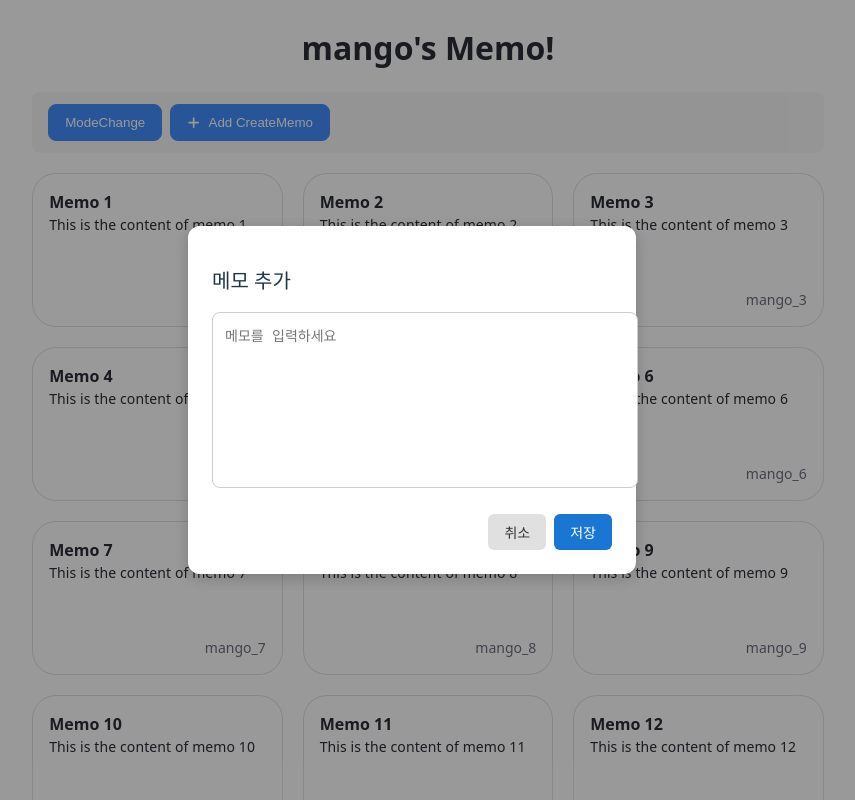
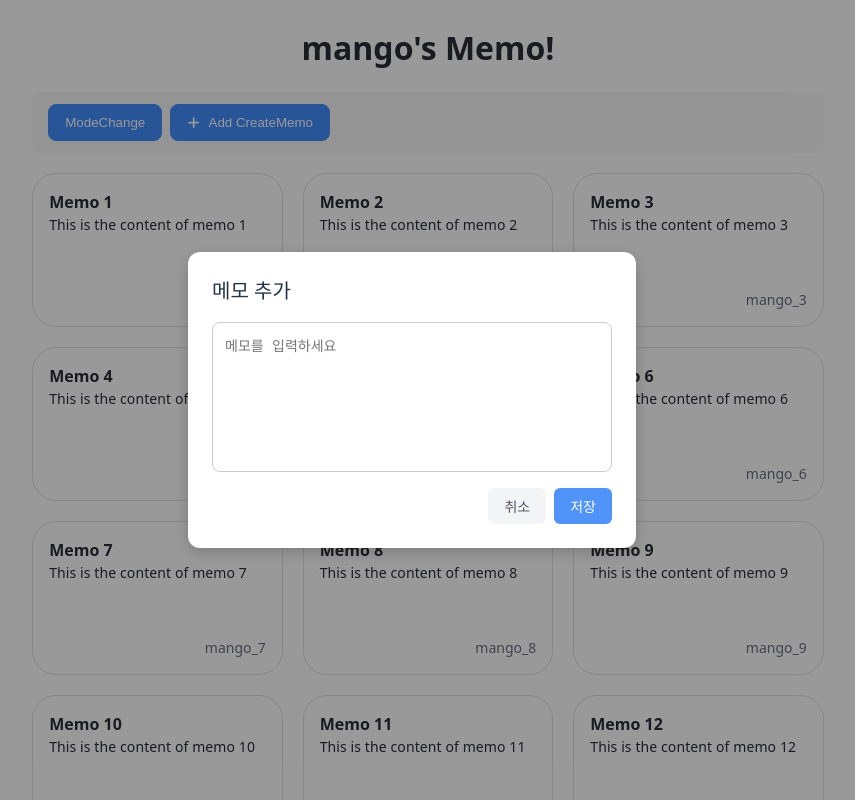
Before and after one commit to MJZ-Templates/custom-memo-app, a React (Vite) app in the folder front/: page /memo in a window 1280 px wide. Both pictures are taken after a click on the button "Add CreateMemo". Shown: the top 800 px of the page, without its empty margins (228-1083 px from the left). Built offline with nearby package versions, Linux system fonts and the light colour scheme.

Commit message:
design: 모달 디자인 변경

```diff
--- a/front/src/components/MemoModal.jsx
+++ b/front/src/components/MemoModal.jsx
@@ -15,15 +15,18 @@ const Overlay = styled.div`
 `;
 
 const ModalContainer = styled.div`
+  display: flex;
+  flex-direction: column;
   width: 400px;
   background: white;
   border-radius: 12px;
   padding: 24px;
   box-shadow: 0 4px 16px rgba(0, 0, 0, 0.2);
+  gap: 16px;
 `;
 
 const Title = styled.h2`
-  margin-bottom: 16px;
+  margin: 0;
   font-size: 20px;
 `;
 
@@ -35,7 +38,7 @@ const Textarea = styled.textarea`
   border-radius: 8px;
   padding: 12px;
   font-size: 14px;
-  margin-bottom: 20px;
+  box-sizing: border-box;
 `;
 
 const ButtonGroup = styled.div`
@@ -53,18 +56,21 @@ const BaseButton = styled.button`
 `;
 
 const CancelButton = styled(BaseButton)`
-  background-color: #e0e0e0;
-  color: #333;
+  background-color: #6c6e7e14;
+  color: #525463;
+  font-weight: 500;
 `;
 
 const SaveButton = styled(BaseButton)`
-  background-color: #1976d2;
-  color: white;
+  background-color: #5094fa;
+  color: #ffffff;
+  font-weight: 500;
 `;
 
 const DeleteButton = styled(BaseButton)`
-  background-color: #f44336;
+  background-color: #f5535e;
   color: white;
+  font-weight: 500;
 `;
 
 const MemoModal = ({ mode, memoData, onSave, onDelete, onCancel }) => {
```
